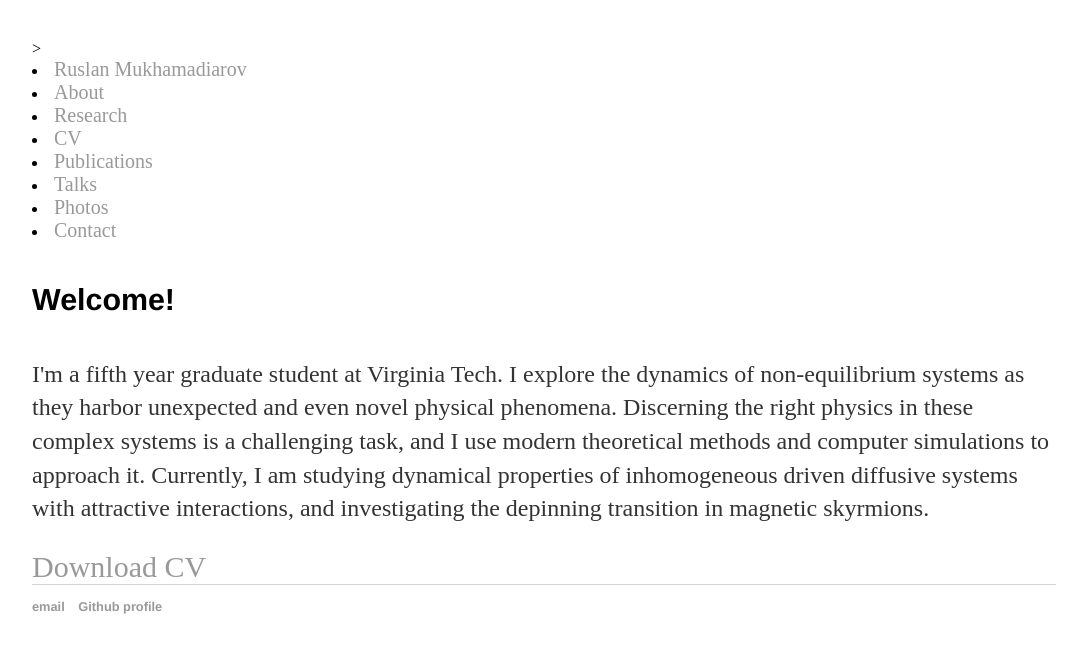
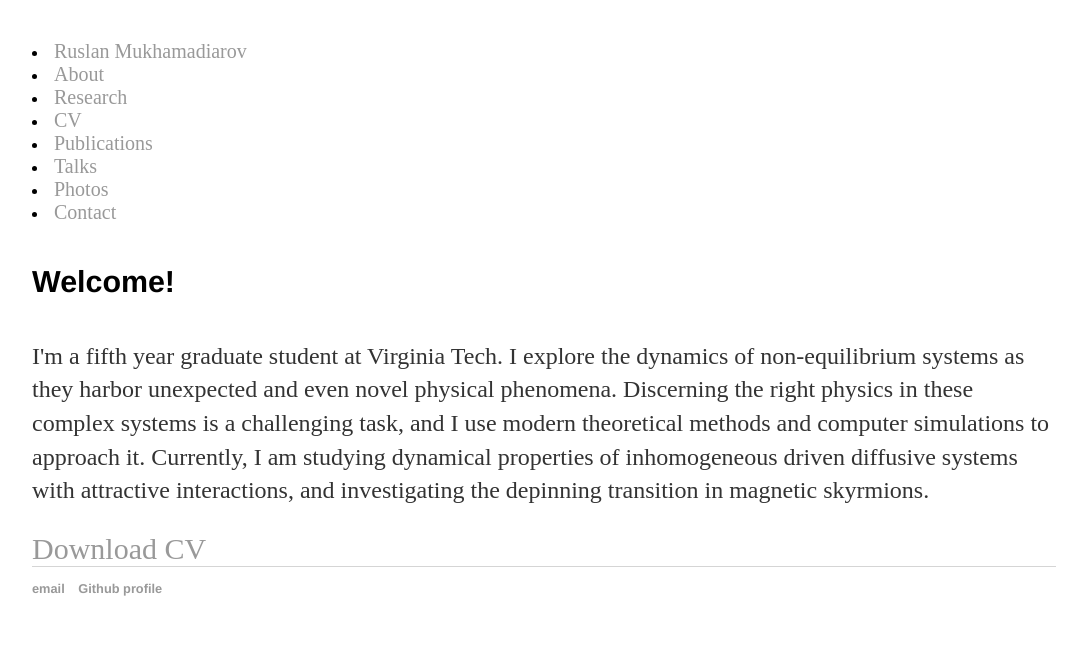
Before and after one commit to RusFortunat/mukhamadiarov, a Jekyll site: the page built from index.html, in a window 1280 px wide. Shown: the top 653 px of the page, without its empty margins (96-1175 px from the left). Built offline with Jekyll 4.4.1, drawn with Linux system fonts in a browser that asks for light colours.

Commit message:
Update default.html

```diff
--- a/_layouts/default.html
+++ b/_layouts/default.html
@@ -10,7 +10,7 @@
 
   <body>
     <nav>
-<!<ul style="background-image:url(extra_large_51ab97b7ebcff53a061cb094690c0669.jpg)" >>
+<!ul style="background-image:url(extra_large_51ab97b7ebcff53a061cb094690c0669.jpg)" >
 <li><a style="font-size:20px" href="https://mukhamadiarov.com">Ruslan Mukhamadiarov</a></li>
 <li><a style="font-size:20px" href="/about">About</a></li>
 <li><a style="font-size:20px" href="/research">Research</a></li>
```
